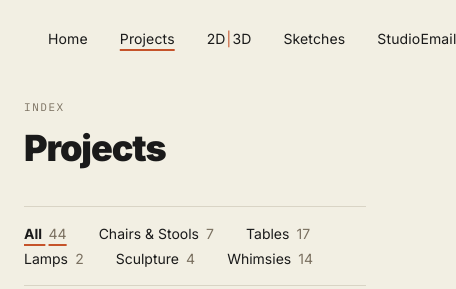
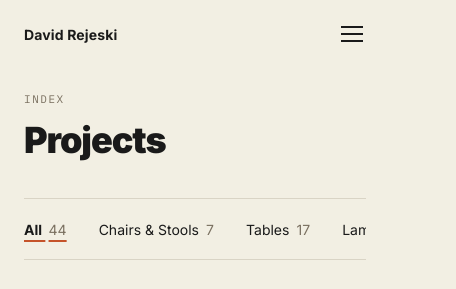
Before and after one commit to cameronnayeri/david_rejeski, an Astro site in the folder site/: page /david_rejeski/projects in a window 390 px wide. Shown: the top 289 px of the page, 456 px wide, since content can reach past the window. Built offline with nearby package versions, Linux system fonts and the light colour scheme; Astro itself is replaced by a stand-in of ours; a web font is replaced by a local one.

Commit message:
Mobile improvements: hamburger nav, filter scroll, responsive tweaks
- Nav: hamburger menu on mobile with brand name, animated X, drawer
- Projects: filter bar scrolls horizontally with 44px tap targets
- PieceDetail: single-column images at 640px (not 900px)
- Home: tighter logo clamp for small screens

Co-Authored-By: Claude Sonnet 4.6 <noreply@anthropic.com>

```diff
--- a/site/src/components/Nav.astro
+++ b/site/src/components/Nav.astro
@@ -6,31 +6,29 @@ const { active } = Astro.props;
 const base = import.meta.env.BASE_URL.replace(/\/$/, '');
 ---
 
-<nav class="site-nav">
+<nav class="site-nav" id="siteNav">
+  <a href={`${base}/`} class="nav-brand">David Rejeski</a>
+
+  <button class="menu-btn" id="menuBtn" aria-label="Open menu" aria-expanded="false">
+    <span></span>
+    <span></span>
+    <span></span>
+  </button>
+
   <ul class="nav-links">
+    <li><a href={`${base}/`}              class:list={['nav-link', { active: active === 'home' }]}>Home</a></li>
+    <li><a href={`${base}/projects`}      class:list={['nav-link', { active: active === 'projects' }]}>Projects</a></li>
     <li>
-      <a href={`${base}/`} class:list={['nav-link', { active: active === 'home' }]}>Home</a>
+      <a href={`${base}/sketch-object`}   class:list={['nav-link', { active: active === 'sketch-object' }]}>
+        2D<span class="bar">|</span>3D
+      </a>
     </li>
-    <li>
-      <a href={`${base}/projects`} class:list={['nav-link', { active: active === 'projects' }]}>Projects</a>
-    </li>
-    <li>
-      <a
-        href={`${base}/sketch-object`}
-        class:list={['nav-link', { active: active === 'sketch-object' }]}
-      >2D<span class="bar">|</span>3D</a>
-    </li>
-    <li>
-      <a href={`${base}/sketches`} class:list={['nav-link', { active: active === 'sketches' }]}>Sketches</a>
-    </li>
-    <li>
-      <a href={`${base}/studio`} class:list={['nav-link', { active: active === 'studio' }]}>Studio</a>
-    </li>
+    <li><a href={`${base}/sketches`}      class:list={['nav-link', { active: active === 'sketches' }]}>Sketches</a></li>
+    <li><a href={`${base}/studio`}        class:list={['nav-link', { active: active === 'studio' }]}>Studio</a></li>
   </ul>
+
   <ul class="nav-right">
-    <li>
-      <a href="mailto:david@davidrejeski.com" class="nav-link">Email</a>
-    </li>
+    <li><a href="mailto:dave.rejeski@gmail.com" class="nav-link">Email</a></li>
   </ul>
 </nav>
 
@@ -41,6 +39,9 @@ const base = import.meta.env.BASE_URL.replace(/\/$/, '');
     justify-content: space-between;
     padding: 1.75rem 3rem;
   }
+
+  .nav-brand { display: none; }
+  .menu-btn  { display: none; }
 
   .nav-links,
   .nav-right {
@@ -59,9 +60,7 @@ const base = import.meta.env.BASE_URL.replace(/\/$/, '');
     transition: opacity 0.15s;
   }
 
-  .nav-link:hover {
-    opacity: 0.55;
-  }
+  .nav-link:hover { opacity: 0.55; }
 
   .nav-link.active {
     text-decoration: underline;
@@ -74,4 +73,98 @@ const base = import.meta.env.BASE_URL.replace(/\/$/, '');
     color: var(--accent);
     margin: 0 1px;
   }
+
+  /* ── Mobile ─────────────────────────────────────── */
+
+  @media (max-width: 700px) {
+    .site-nav {
+      padding: 1.25rem 1.5rem;
+      flex-wrap: wrap;
+    }
+
+    .nav-brand {
+      display: block;
+      font-family: var(--font-display);
+      font-size: 0.875rem;
+      font-weight: 700;
+      letter-spacing: 0.01em;
+      color: var(--ink);
+    }
+
+    .menu-btn {
+      display: flex;
+      flex-direction: column;
+      gap: 5px;
+      background: none;
+      border: none;
+      cursor: pointer;
+      padding: 0.5rem;
+      margin: -0.5rem;
+      min-width: 44px;
+      min-height: 44px;
+      align-items: center;
+      justify-content: center;
+    }
+
+    .menu-btn span {
+      display: block;
+      width: 22px;
+      height: 2px;
+      background: var(--ink);
+      transition: transform 0.2s ease, opacity 0.2s ease;
+    }
+
+    /* hamburger → X */
+    .site-nav.open .menu-btn span:nth-child(1) { transform: translateY(7px) rotate(45deg); }
+    .site-nav.open .menu-btn span:nth-child(2) { opacity: 0; transform: scaleX(0); }
+    .site-nav.open .menu-btn span:nth-child(3) { transform: translateY(-7px) rotate(-45deg); }
+
+    .nav-links,
+    .nav-right {
+      display: none;
+      width: 100%;
+      flex-direction: column;
+      align-items: stretch;
+      gap: 0;
+    }
+
+    .site-nav.open .nav-links {
+      display: flex;
+      margin-top: 1rem;
+      padding-top: 0.25rem;
+      border-top: 1px solid var(--divider);
+    }
+
+    .site-nav.open .nav-right {
+      display: flex;
+      border-top: 1px solid var(--divider);
+      padding-bottom: 0.5rem;
+    }
+
+    .site-nav.open .nav-link {
+      display: block;
+      padding: 0.9rem 0;
+      font-size: 1.0625rem;
+      border-bottom: 1px solid var(--divider);
+    }
+  }
 </style>
+
+<script>
+  const nav = document.getElementById('siteNav')!;
+  const btn = document.getElementById('menuBtn')!;
+
+  btn.addEventListener('click', () => {
+    const open = nav.classList.toggle('open');
+    btn.setAttribute('aria-expanded', String(open));
+    btn.setAttribute('aria-label', open ? 'Close menu' : 'Open menu');
+  });
+
+  nav.querySelectorAll('a').forEach(a => {
+    a.addEventListener('click', () => nav.classList.remove('open'));
+  });
+
+  document.addEventListener('keydown', e => {
+    if (e.key === 'Escape') nav.classList.remove('open');
+  });
+</script>
--- a/site/src/pages/index.astro
+++ b/site/src/pages/index.astro
@@ -37,7 +37,7 @@ import Base from '../layouts/Base.astro';
   .logo-row {
     display: flex;
     align-items: center;
-    font-size: clamp(5rem, 13vw, 11rem);
+    font-size: clamp(3rem, 13vw, 11rem);
   }
 
   .logo-text {
--- a/site/src/pages/projects/index.astro
+++ b/site/src/pages/projects/index.astro
@@ -294,14 +294,31 @@ const base = import.meta.env.BASE_URL.replace(/\/$/, '');
     }
   }
 
+  @media (max-width: 640px) {
+    .filter-bar {
+      overflow-x: auto;
+      -webkit-overflow-scrolling: touch;
+      scrollbar-width: none;
+      flex-wrap: nowrap;
+      padding: 0.5rem 0;
+    }
+
+    .filter-bar::-webkit-scrollbar { display: none; }
+
+    .filters {
+      flex-wrap: nowrap;
+    }
+
+    .filter-btn {
+      white-space: nowrap;
+      min-height: 44px;
+      padding: 0.5rem 0;
+    }
+  }
+
   @media (max-width: 480px) {
     .piece-grid {
       grid-template-columns: 1fr;
     }
-
-    .filter-bar {
-      flex-direction: column;
-      gap: 0.75rem;
-    }
   }
 </style>
```
Also changed, not shown: site/src/components/PieceDetail.astro (+18 -6 lines).
